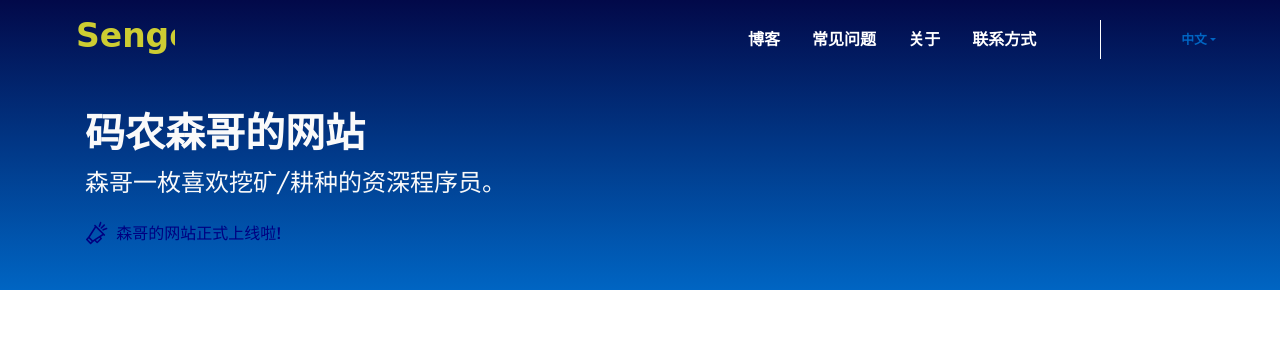
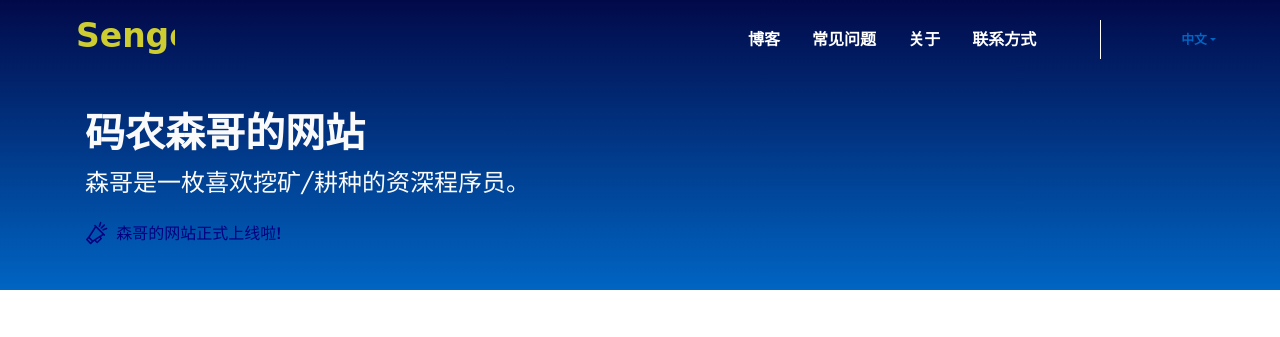
Before and after one commit to sengexyz/senge-xyz.github.io, a Jekyll site: the page built from cn/index.md, in a window 1280 px wide. Shown: the top 337 px of the page. Built offline with Jekyll 4.4.1, drawn with Linux system fonts in a browser that asks for light colours; part of the change alters nothing that is shown.

Commit message:
revise description;

```diff
--- a/_data/strings.yml
+++ b/_data/strings.yml
@@ -61,7 +61,7 @@ en: # English
     My professional skills include: software product design and architecture, proficient programming languages including but not limited to C/C++, Python.
 
     In my spare time, I can make woodwork, play guitar, and sing. In addition, I am also good at stand-up comedy.
-  about_invest_investors_title: "My Customers and Partnerss"
+  about_invest_investors_title: "Customers and Partnerss"
   careers_title: "Careers"
   careers_description: |
     **Chia is hiring!**
@@ -160,7 +160,7 @@ cn: # Chinese
   news_title: "新闻"
   news_see_more: "查看更多"
   homemain_title: "码农森哥的网站"
-  homemain_subtitle: "森哥一枚喜欢挖矿/耕种的资深程序员。"
+  homemain_subtitle: "森哥是一枚喜欢挖矿/耕种的资深程序员。"
   homemain_announce: "<a href='https://youtube.com/channel/UCSD01JCN0SicK_VrbHM-Dhg'>森哥的网站正式上线啦!</a>"
   homemain_button: "下载Beta Testnet"
   homemain_description: |
@@ -203,7 +203,7 @@ cn: # Chinese
     我的专业技能有：软件产品设计与构架，熟练的编程语言包括但不限于C/C++, Python。
 
     在业余时间，我会制作木工，演奏吉他，和唱歌。此外我还擅长单口相声。
-  about_invest_investors_title: "我的客户与合作伙伴"
+  about_invest_investors_title: "客户与合作伙伴"
   blog_title: "森哥的笔记"
   download_title: "发行说明"
   download_loading_message: "正在加载发行版..."
```
